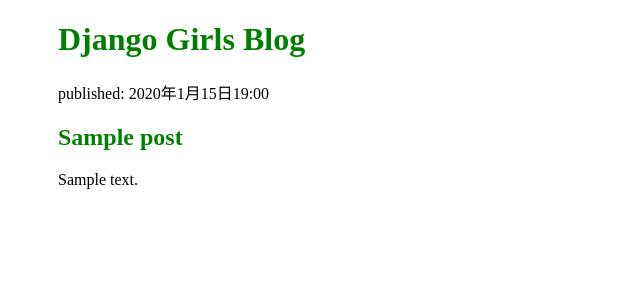
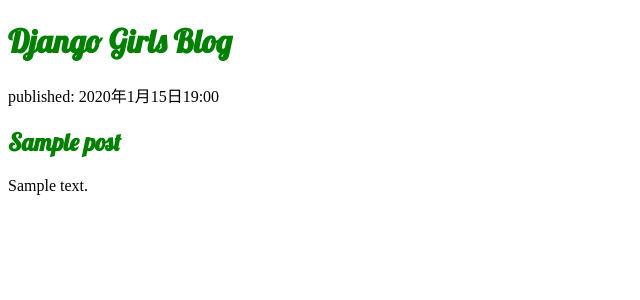
Before and after one commit to u2service/my-first-blog, a Django app: page / in a window 1280 px wide. Shown: the top 300 px of the page, without its empty margins (0-640 px from the left). Run offline with Django 5.2, Linux system fonts and the light colour scheme; tables that the repository leaves empty hold one stand-in row (values such as "Sample post").

Commit message:
フォントを調整

```diff
--- a/blog/static/css/blog.css
+++ b/blog/static/css/blog.css
@@ -1,7 +1,7 @@
 h1 a, h2 a {
     color: green;
     text-decoration: none;
-}
+    font-family: 'Lobster';
 
 
 body {
```
